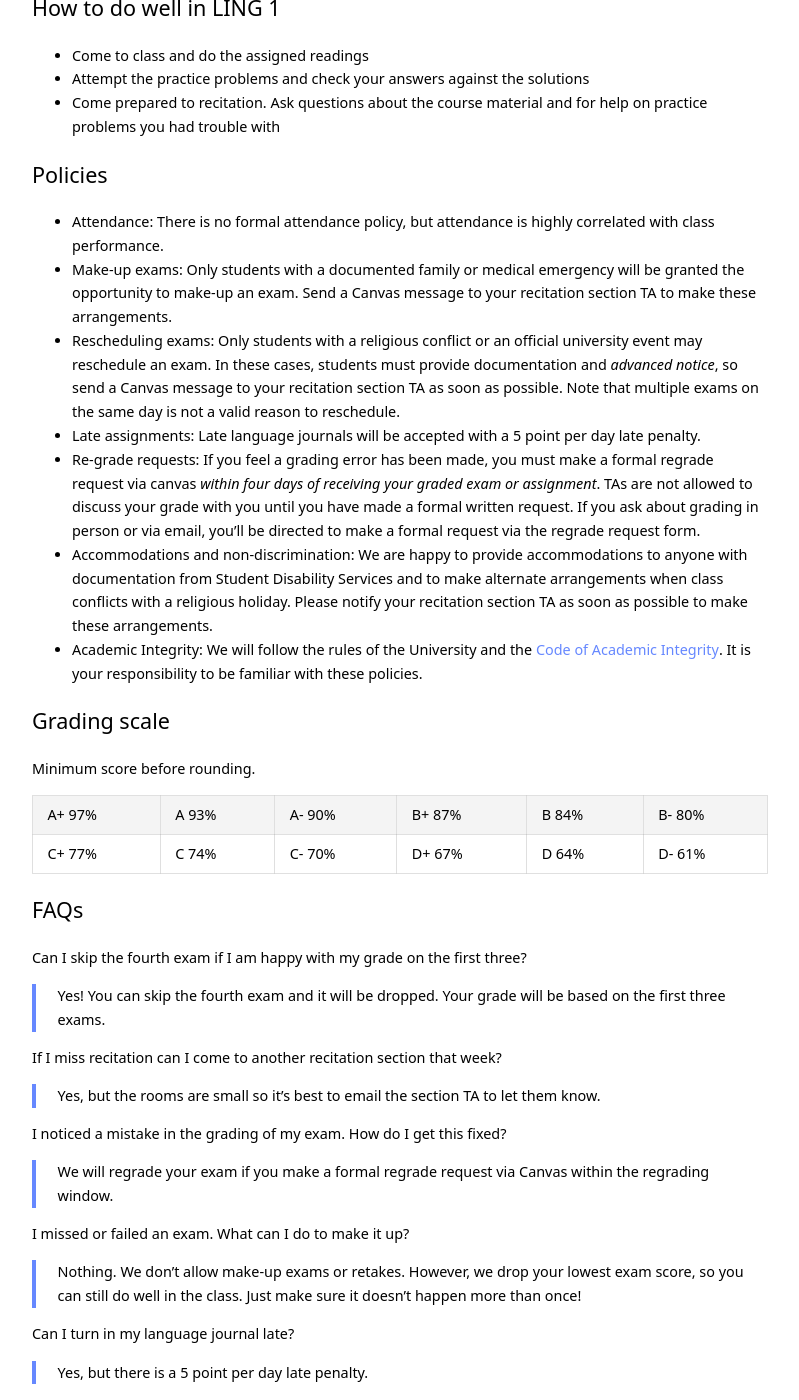
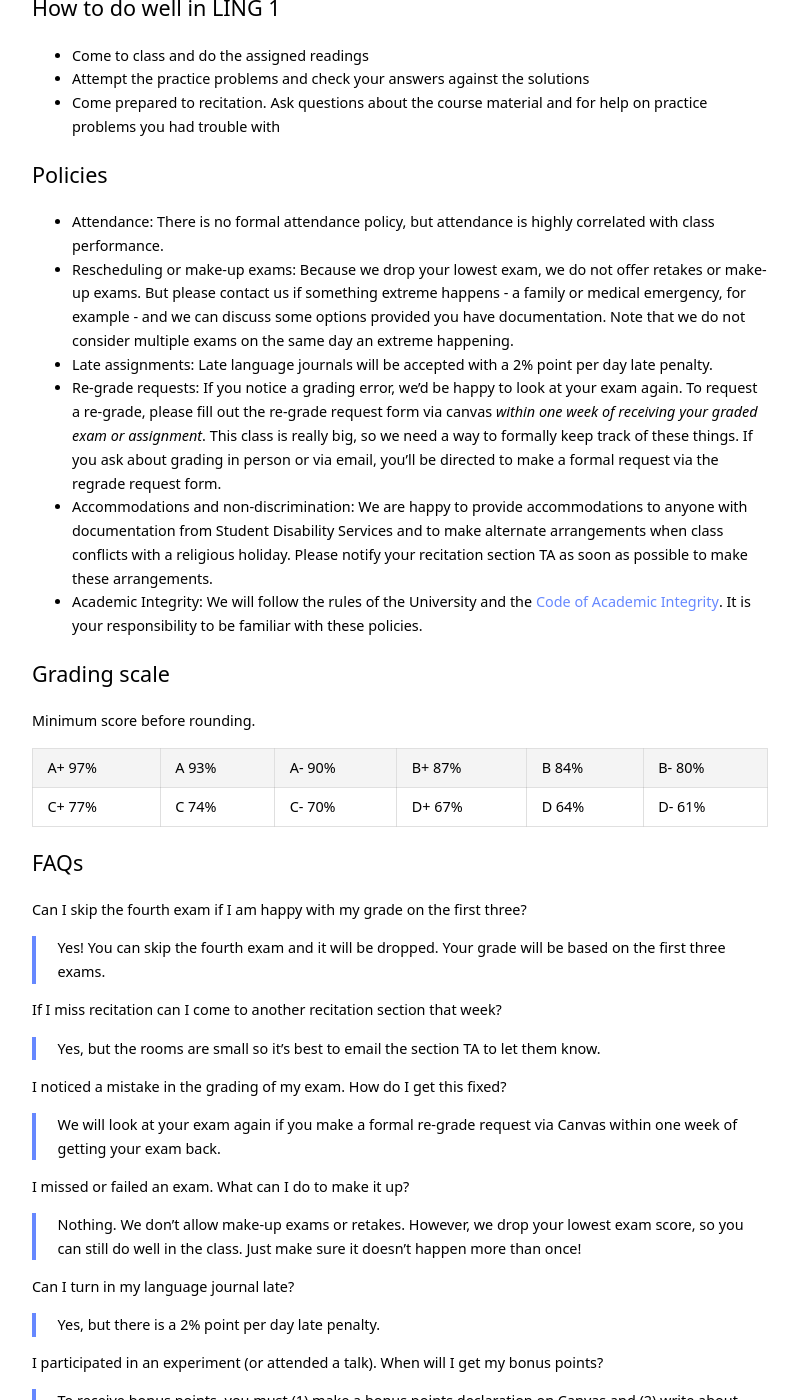
Before and after one commit to kschuler/ling001, a Jekyll site: the page built from index.md, in a window 1280 px wide and 1400 px high, scrolled down 2822 px. Shown: the whole window, without its empty margins (240-1039 px from the left). Built offline with Jekyll 4.4.1, drawn with Linux system fonts in a browser that asks for light colours; some of the changed text lies outside the part shown.

Commit message:
Update index.md

```diff
--- a/index.md
+++ b/index.md
@@ -81,10 +81,9 @@ Wk  | Topic | Readings & Resources
 
 ## Policies
 - **Attendance**: There is no formal attendance policy, but attendance is highly correlated with class performance.
-- **Make-up exams**: Only students with a documented family or medical emergency will be granted the opportunity to make-up an exam. Send a Canvas message to your recitation section TA to make these arrangements.
-- **Rescheduling exams**: Only students with a religious conflict or an official university event may reschedule an exam. In these cases, students must provide documentation and *advanced notice*, so send a Canvas message to your recitation section TA as soon as possible. Note that multiple exams on the same day is not a valid reason to reschedule.
-- **Late assignments**: Late language journals will be accepted with a 5 point per day late penalty.
-- **Re-grade requests**: If you feel a grading error has been made, you must make a formal regrade request via canvas *within four days of receiving your graded exam or assignment*. TAs are not allowed to discuss your grade with you until you have made a formal written request. If you ask about grading in person or via email, you'll be directed to make a formal request via the regrade request form.
+- **Rescheduling or make-up exams**: Because we drop your lowest exam, we do not offer retakes or make-up exams. But please contact us if something extreme happens - a family or medical emergency, for example - and we can discuss some options provided you have documentation. Note that we do not consider multiple exams on the same day an extreme happening.
+- **Late assignments**: Late language journals will be accepted with a 2% point per day late penalty.
+- **Re-grade requests**: If you notice a grading error, we'd be happy to look at your exam again. To request a re-grade, please fill out the re-grade request form via canvas *within one week of receiving your graded exam or assignment*. This class is really big, so we need a way to formally keep track of these things. If you ask about grading in person or via email, you'll be directed to make a formal request via the regrade request form.
 - **Accommodations and non-discrimination**: We are happy to provide accommodations to anyone with documentation from Student Disability Services and to make alternate arrangements when class conflicts with a religious holiday. Please notify your recitation section TA as soon as possible to make these arrangements.
 - **Academic Integrity**: We will follow the rules of the University and the [Code of Academic Integrity](https://catalog.upenn.edu/pennbook/code-of-academic-integrity/).  It is your responsibility to be familiar with these policies.
 
@@ -104,16 +103,16 @@ C+ 77% | C 74% | C- 70% | D+ 67% | D 64% | D- 61%
 > Yes, but the rooms are small so it's best to email the section TA to let them know.
 
 **I noticed a mistake in the grading of my exam. How do I get this fixed?**
-> We will regrade your exam if you make a formal regrade request via Canvas within the regrading window.
+> We will look at your exam again if you make a formal re-grade request via Canvas within one week of getting your exam back.
 
 **I missed or failed an exam. What can I do to make it up?**
 > Nothing. We don't allow make-up exams or retakes. However, we drop your lowest exam score, so you can still do well in the class. Just make sure it doesn't happen more than once!
 
 **Can I turn in my language journal late?**
-> Yes, but there is a 5 point per day late penalty.
+> Yes, but there is a 2% point per day late penalty.
 
 **I participated in an experiment (or attended a talk). When will I get my bonus points?**
-> To receive bonus points, you must (1) make a bonus points declaration on canvas and (2) write about your research experience in your language journal. Your bonus points will be awarded as soon as you make your declaration, but we will check your journal (and SONA records, if you participated in an experiment) to confirm these points at the end of the semester.
+> To receive bonus points, you must (1) make a bonus points declaration on Canvas and (2) write about your research experience in your language journal. Your bonus points will be awarded as soon as you make your declaration, but we will check your journal (and SONA records, if you participated in an experiment) to confirm these points at the end of the semester.
 <!--stackedit_data:
 eyJoaXN0b3J5IjpbMTExMzExNzQ5OSwtODU3MjYzOTU4LC0xND
 Q4NTM3MDEyLC0xMDYyMDQxMjIxLDMzNDMxMjA2NCw5MDYwMTQx
```
